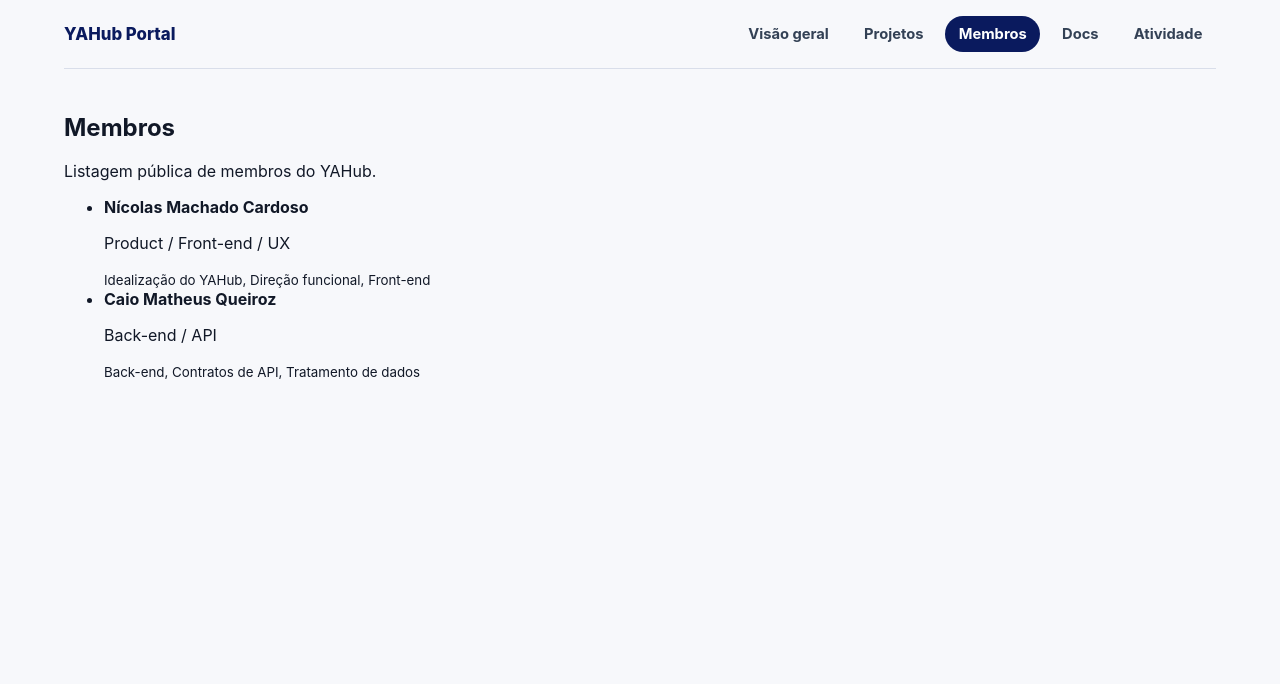
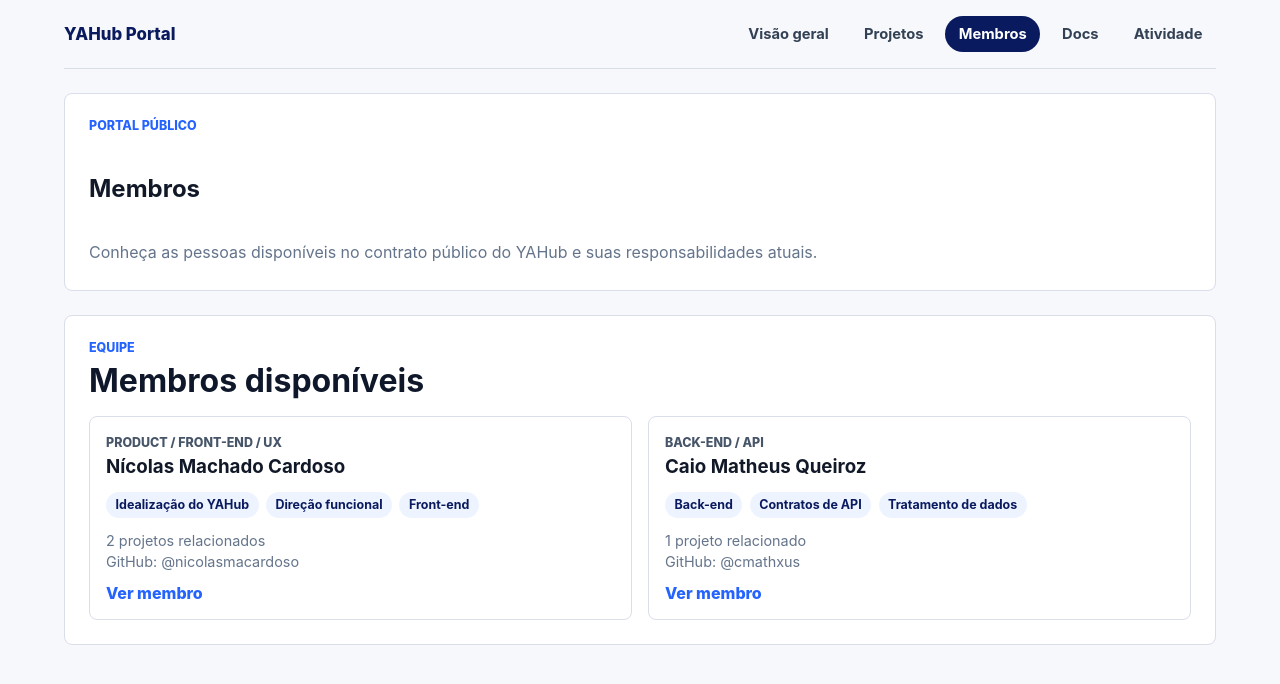
Before and after one commit to ya-labs/YAHub, a React (Vite) app in the folder apps/web/: page /portal/membros in a window 1280 px wide. Shown: the top 684 px of the page. Built offline with nearby package versions, Linux system fonts and the light colour scheme.

Commit message:
feat: implementa páginas públicas de membros

```diff
--- a/apps/web/src/features/portal/pages/PortalMemberDetailsPage.tsx
+++ b/apps/web/src/features/portal/pages/PortalMemberDetailsPage.tsx
@@ -1,25 +1,111 @@
-import { useParams } from 'react-router-dom';
+import { Link, useParams } from 'react-router-dom';
+import type { MemberDetails, ProjectSummary } from '../../../shared/api/contracts';
 import { DataState } from '../../../shared/components/DataState';
-import { useMemberDetails } from '../../../shared/api/hooks';
+import { useMemberDetails, useProjects } from '../../../shared/api/hooks';
+
+function getRelatedProjects(member: MemberDetails, projects: ProjectSummary[]): ProjectSummary[] {
+    return member.projectSlugs
+        .map((projectSlug) => projects.find((project) => project.slug === projectSlug))
+        .filter((project): project is ProjectSummary => Boolean(project));
+}
+
+function RelatedProjects({
+    member,
+    projectsState,
+}: {
+    member: MemberDetails;
+    projectsState: ReturnType<typeof useProjects>;
+}) {
+    return (
+        <DataState {...projectsState} emptyMessage="Nenhum projeto público encontrado.">
+            {(projects) => {
+                const relatedProjects = getRelatedProjects(member, projects);
+
+                return relatedProjects.length > 0 ? (
+                    <div className="portal-grid portal-grid--compact">
+                        {relatedProjects.map((project) => (
+                            <article className="portal-card" key={project.id}>
+                                <p className="portal-kicker">
+                                    {project.affiliation === 'orientado' ? 'Projeto orientado' : 'Projeto oficial'}
+                                </p>
+                                <h3>{project.displayName}</h3>
+                                <p>{project.shortDescription}</p>
+                                <Link className="portal-link" to={`/portal/projetos/${project.slug}`}>
+                                    Ver projeto
+                                </Link>
+                            </article>
+                        ))}
+                    </div>
+                ) : (
+                    <p className="portal-empty">Nenhum projeto relacionado encontrado para este membro.</p>
+                );
+            }}
+        </DataState>
+    );
+}
 
 export function PortalMemberDetailsPage() {
     const { slug } = useParams();
     const memberState = useMemberDetails(slug);
+    const projectsState = useProjects();
 
     return (
-        <section>
+        <section className="portal-section">
+            <p className="portal-kicker">Membro público</p>
             <h1>Membro: {slug}</h1>
             <DataState {...memberState} emptyMessage="Membro não encontrado.">
                 {(member) => (
                     <article>
-                        <h2>{member.name}</h2>
-                        <p>{member.role}</p>
-                        {member.bio ? <p>{member.bio}</p> : null}
-                        <ul>
-                            {member.responsibilities.map((responsibility) => (
-                                <li key={responsibility}>{responsibility}</li>
-                            ))}
-                        </ul>
+                        <div className="portal-section__header">
+                            <div>
+                                <p className="portal-kicker">{member.role}</p>
+                                <h2>{member.name}</h2>
+                            </div>
+                        </div>
+
+                        {member.bio ? <p className="portal-section__note">{member.bio}</p> : null}
+
+                        <div className="portal-grid portal-grid--compact">
+                            <div className="portal-card">
+                                <h3>Responsabilidades</h3>
+                                {member.responsibilities.length > 0 ? (
+                                    <ul className="portal-tags" aria-label={`Responsabilidades de ${member.name}`}>
+                                        {member.responsibilities.map((responsibility) => (
+                                            <li key={responsibility}>{responsibility}</li>
+                                        ))}
+                                    </ul>
+                                ) : (
+                                    <p>Responsabilidades públicas ainda não informadas.</p>
+                                )}
+                            </div>
+
+                            <div className="portal-card">
+                                <h3>Links públicos</h3>
+                                {member.links.length > 0 ? (
+                                    <ul>
+                                        {member.links.map((link) => (
+                                            <li key={link.url}>
+                                                <a
+                                                    className="portal-link"
+                                                    href={link.url}
+                                                    target="_blank"
+                                                    rel="noreferrer"
+                                                >
+                                                    {link.label}
+                                                </a>
+                                            </li>
+                                        ))}
+                                    </ul>
+                                ) : (
+                                    <p>Nenhum link público cadastrado.</p>
+                                )}
+                                {member.githubUsername ? <p>GitHub: @{member.githubUsername}</p> : null}
+                                {member.spotifolioUsername ? <p>Spotifolio: @{member.spotifolioUsername}</p> : null}
+                            </div>
+                        </div>
+
+                        <h3>Projetos relacionados</h3>
+                        <RelatedProjects member={member} projectsState={projectsState} />
                     </article>
                 )}
             </DataState>
--- a/apps/web/src/features/portal/pages/PortalMembersPage.tsx
+++ b/apps/web/src/features/portal/pages/PortalMembersPage.tsx
@@ -1,27 +1,73 @@
+import { Link } from 'react-router-dom';
+import type { MemberSummary } from '../../../shared/api/contracts';
 import { DataState } from '../../../shared/components/DataState';
 import { useMembers } from '../../../shared/api/hooks';
+
+function MemberCard({ member }: { member: MemberSummary }) {
+    return (
+        <article className="portal-card">
+            <div className="portal-card__header">
+                <p className="portal-kicker">{member.role}</p>
+                <h3>{member.name}</h3>
+            </div>
+
+            {member.responsibilities.length > 0 ? (
+                <ul className="portal-tags" aria-label={`Responsabilidades de ${member.name}`}>
+                    {member.responsibilities.map((responsibility) => (
+                        <li key={responsibility}>{responsibility}</li>
+                    ))}
+                </ul>
+            ) : (
+                <p>Responsabilidades públicas ainda não informadas.</p>
+            )}
+
+            <div className="portal-card__meta">
+                <span>
+                    {member.projectSlugs.length === 1
+                        ? '1 projeto relacionado'
+                        : `${member.projectSlugs.length} projetos relacionados`}
+                </span>
+                {member.githubUsername ? <span>GitHub: @{member.githubUsername}</span> : null}
+            </div>
+
+            <Link className="portal-link" to={`/portal/membros/${member.slug}`}>
+                Ver membro
+            </Link>
+        </article>
+    );
+}
 
 export function PortalMembersPage() {
     const membersState = useMembers();
 
     return (
-        <section>
-            <h1>Membros</h1>
-            <p>Listagem pública de membros do YAHub.</p>
+        <div className="portal-dashboard">
+            <section className="portal-section">
+                <p className="portal-kicker">Portal público</p>
+                <h1>Membros</h1>
+                <p className="portal-section__note">
+                    Conheça as pessoas disponíveis no contrato público do YAHub e suas responsabilidades atuais.
+                </p>
+            </section>
 
             <DataState {...membersState} emptyMessage="Nenhum membro público encontrado.">
                 {(members) => (
-                    <ul>
-                        {members.map((member) => (
-                            <li key={member.id}>
-                                <strong>{member.name}</strong>
-                                <p>{member.role}</p>
-                                <small>{member.responsibilities.join(', ')}</small>
-                            </li>
-                        ))}
-                    </ul>
+                    <section className="portal-section" aria-labelledby="portal-members-list">
+                        <div className="portal-section__header">
+                            <div>
+                                <p className="portal-kicker">Equipe</p>
+                                <h2 id="portal-members-list">Membros disponíveis</h2>
+                            </div>
+                        </div>
+
+                        <div className="portal-grid">
+                            {members.map((member) => (
+                                <MemberCard key={member.id} member={member} />
+                            ))}
+                        </div>
+                    </section>
                 )}
             </DataState>
-        </section>
+        </div>
     );
 }
```
Also changed, not shown: 1 other file (tests, documents, lock files or other folders).
